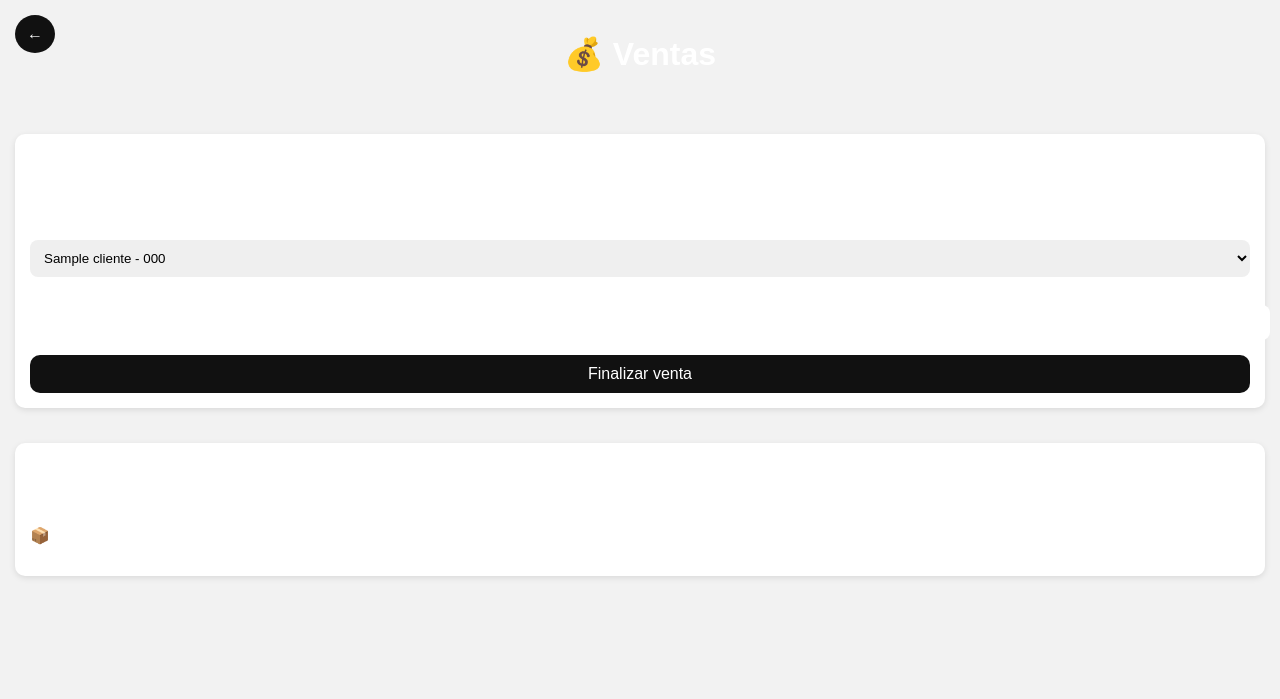
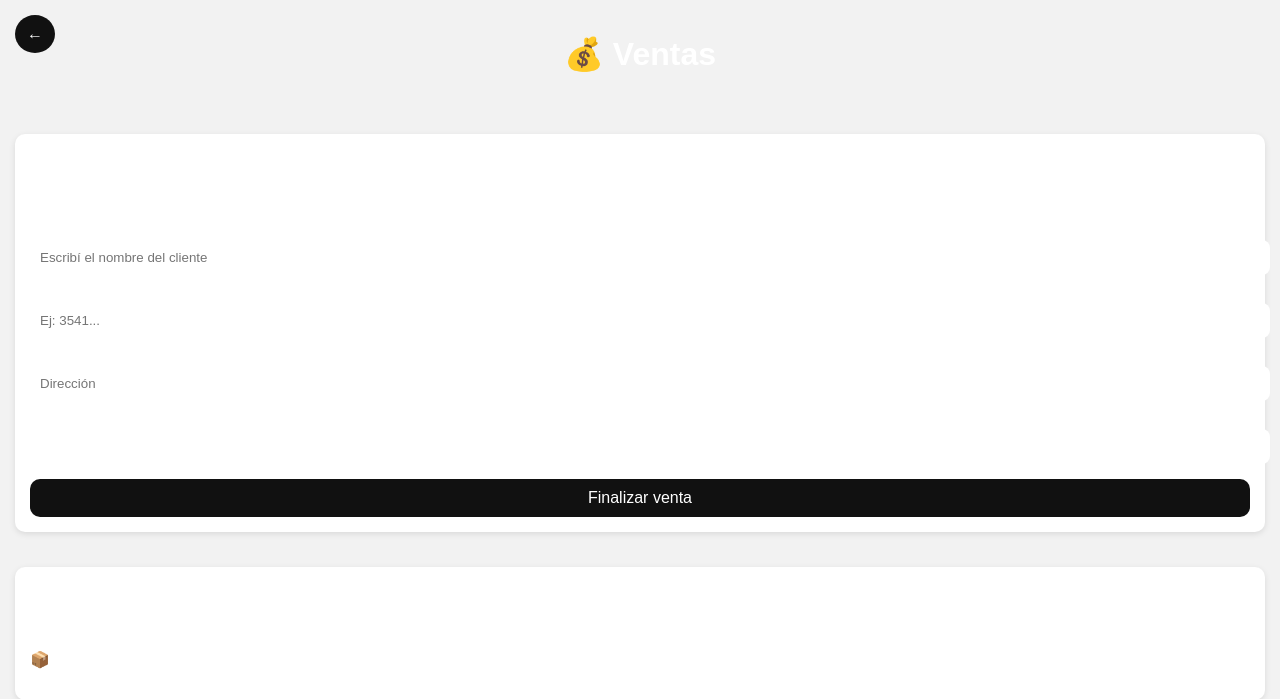
Before and after one commit to nicomartinezytm-pixel/distribuidora, a Flask app: page /vender in a window 1280 px wide. Shown: the top 699 px of the page. Run offline with Flask 3, Linux system fonts and the light colour scheme; tables that the repository leaves empty hold one stand-in row (values such as "Sample post").

Commit message:
Update ventas.html

```diff
--- a/templates/ventas.html
+++ b/templates/ventas.html
@@ -101,19 +101,20 @@
 
         <form method="POST" action="/finalizar_venta">
 
+            <!-- 🔥 CLIENTE ESCRIBIBLE -->
             <label>Cliente:</label>
-            <select name="cliente" required>
-                {% for c in clientes %}
-                    <option value="{{ c[0] }}">
-                        {{ c[1] }} - {{ c[2] }}
-                    </option>
-                {% endfor %}
-            </select>
+            <input name="cliente_nombre" placeholder="Escribí el nombre del cliente" required>
+
+            <label>Teléfono (opcional):</label>
+            <input name="cliente_telefono" placeholder="Ej: 3541...">
+
+            <label>Dirección (opcional):</label>
+            <input name="cliente_direccion" placeholder="Dirección">
 
             <label>Total:</label>
             <input name="total" type="number" step="0.01" required>
 
-            <!-- carrito oculto (lo usas con JS si ya lo tenías) -->
+            <!-- carrito oculto -->
             <input type="hidden" name="carrito" value="[]">
 
             <button type="submit">Finalizar venta</button>
@@ -133,17 +134,9 @@
 <!-- BARRA INFERIOR -->
 <div class="bottom-nav">
 
-    <a href="/" class="nav-item">
-        🏠<span>Inicio</span>
-    </a>
-
-    <a href="/vender" class="nav-item">
-        💰<span>Vender</span>
-    </a>
-
-    <a href="/dashboard" class="nav-item">
-        📊<span>Stats</span>
-    </a>
+    <a href="/" class="nav-item">🏠<span>Inicio</span></a>
+    <a href="/vender" class="nav-item">💰<span>Vender</span></a>
+    <a href="/dashboard" class="nav-item">📊<span>Stats</span></a>
 
 </div>
 
```
